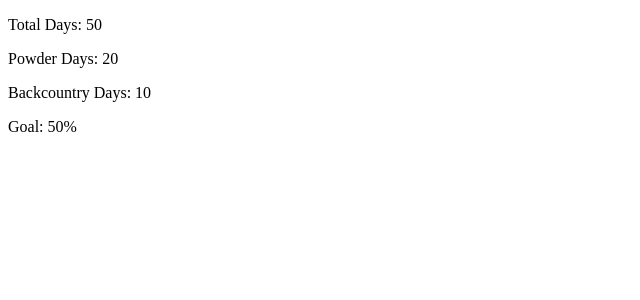
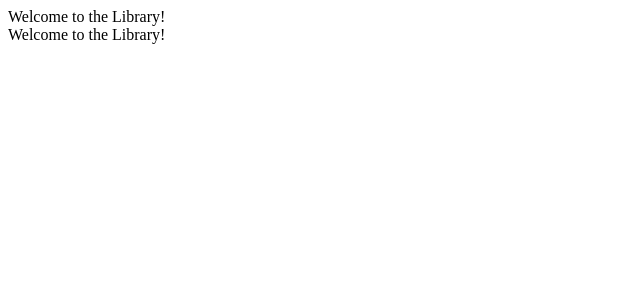
Before and after one commit to LinaSachuk/Learning-React, a React (Create React App) app in the folder hello-react/: page / in a window 1280 px wide. Shown: the top 300 px of the page, without its empty margins (0-640 px from the left). Built offline with nearby package versions, Linux system fonts and the light colour scheme.

Commit message:
add library

```diff
--- a/hello-react/src/index.js
+++ b/hello-react/src/index.js
@@ -1,53 +1,24 @@
 import React, { Component } from 'react'
 import { render } from 'react-dom'
 
-let skiData = {
-  total: 50,
-  powder: 20,
-  backcountry: 10,
-  goal: 100
-}
-
-class SkiDayCounter extends Component {
-  getPercent = decimal => {
-    return decimal * 100 + '%'
-  }
-
-  calcGoalProgress = (total, goal) => {
-    return this.getPercent(total / goal)
-  }
-
-
-  render() {
-    const { total, powder, backcountry, goal } = this.props
-    return (
-      <section>
-        <div>
-          <p>Total Days: {total}</p>
-        </div>
-        <div>
-          <p>Powder Days: {powder}</p>
-        </div>
-        <div>
-          <p>Backcountry Days: {backcountry}</p>
-        </div>
-        <div>
-          <p>Goal: {this.calcGoalProgress(total, goal)}</p>
-        </div>
-      </section>
-    )
-  }
+const Library = () => {
+  return (
+    <div>
+      Welcome to the Library!
+    </div>
+  )
 }
 
 
 
 
+
+
 render(
-  <SkiDayCounter
-    total={skiData.total}
-    powder={skiData.powder}
-    backcountry={skiData.backcountry}
-    goal={skiData.goal}
-  />,
+  <div>
+    <Library />
+    <Library />
+  </div>
+  ,
   document.getElementById('root')
 )
```
